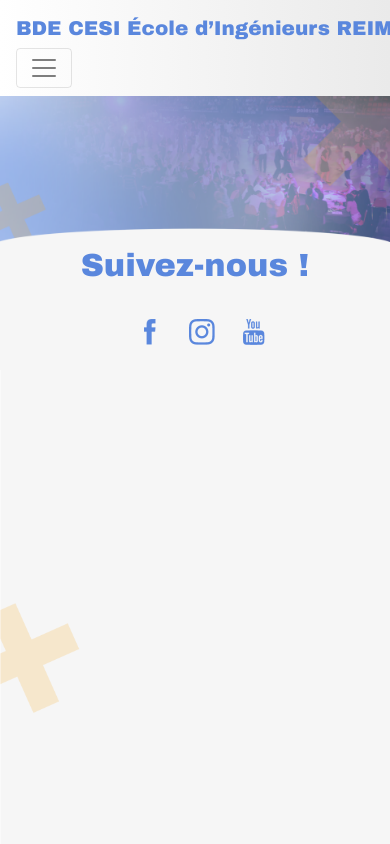
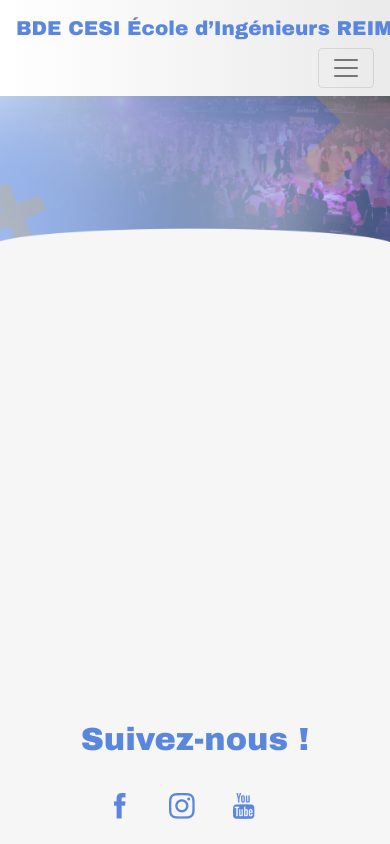
Before and after one commit to AHIsma/ProjetWeb, a PHP site: page /bdecesicampus.php in a window 390 px wide; the page is wider, and only the part inside the window is pictured. Run offline with PHP 8.4, Linux system fonts and the light colour scheme.

Commit message:
Ajout de la page principal du site et le responsive

```diff
--- a/assets/css/style.css
+++ b/assets/css/style.css
@@ -1,21 +1,31 @@
-body {
+* {
+    box-sizing: border-box;
+    margin: 0;
+    padding: 0;
+}
+
+/* PAGE D'ACCUEIL */
+
+.body_index {
     background-image: url("../images/fond.png");
     background-size: cover;
     font-family: "Neusa Next Std", "Arial Black", Arial, Verdana, sans-serif;
-}
-
-/* PAGE D'ACCUEIL */
-.page_accueil {
     display: flex;
     flex-direction: column;
     justify-content: center;
+    min-height: 100vh;
+}
+
+.page_accueil {
+    width: 100%;
+    display: flex;
+    flex-direction: column;
+    text-align: center;
     align-items: center;
-    text-align: center;
     color: #515C6F;
 }
 
 .logo_page_accueil {
-    margin-top: 10%;
     width: 18em;
 }
 
@@ -30,6 +40,14 @@ body {
 
 /* DEUXIEME PAGE D'ACCUEIL */
 
+.body_bdecesicampus {
+    background-color: #F6F6F6;
+    font-family: "Neusa Next Std", "Arial Black", Arial, Verdana, sans-serif;
+    display: flex;
+    flex-direction: column;
+    min-height: 100vh;
+}
+
 .navbar {
     background: linear-gradient(to right, #FFFFFF, #EAEAEA);
 }
@@ -42,7 +60,10 @@ body {
     width: 100%;
 }
 
-footer {
+.footer_bdecesicampus {
+    position: absolute;
+    width: 100%;
+    bottom: 0;
     font-size: 2em;
     font-weight: 300;
     display: flex;
@@ -53,17 +74,18 @@ footer {
 
 }
 
+.footer_bdecesicampus p {
+    align-items: center;
+}
+
 .sociaux {
     display: flex;
     list-style-type: none;
-    justify-content: space-between;
+    min-width: 50%;
+    align-items: center;
+    justify-content: space-evenly;
 }
-.fb {
+
+.footer_bdecesicampus ul li img {
     width: 50%;
 }
-.insta {
-    width: 50%;
-}
-.youtube {
-    width: 50%;
-}
--- a/assets/js/javaS.js
+++ b/assets/js/javaS.js
@@ -1,3 +1,4 @@
-$(".dropdown-menu .dropdown-item").click(function(){
-    $(".btn:first-child").html($(this).text());
-  });
+$(".dropdown-menu .dropdown-item").click(function () {
+  $(".btn:first-child").html($(this).text())
+    window.location = "bdecesicampus.php";
+});
--- a/bdecesicampus.php
+++ b/bdecesicampus.php
@@ -11,11 +11,11 @@
 	<title>BDE CESI REIMS</title>
 </head>
 
-<body>
+<body class="body_bdecesicampus">
 	<header>
 		<nav class="navbar navbar-expand-lg navbar-light bg-light">
 			<a class="navbar-brand" href="#">BDE CESI École d’Ingénieurs REIMS</a>
-			<button class="navbar-toggler" type="button" data-toggle="collapse" data-target="#navbarNavAltMarkup"
+			<button class="navbar-toggler ml-auto" type="button" data-toggle="collapse" data-target="#navbarNavAltMarkup"
 				aria-controls="navbarNavAltMarkup" aria-expanded="false" aria-label="Toggle navigation">
 				<span class="navbar-toggler-icon"></span>
 			</button>
@@ -33,7 +33,7 @@
 				alt="Image d'un evenement BDE" />
 		</aside>
 	</main>
-	<footer>
+	<footer class="footer_bdecesicampus">
 		<p>Suivez-nous !</p>
 		<ul class="sociaux">
 		<li><a href="https://www.qries.com/"><img class="fb" src="assets/images/ico_facebook.png" /> </a></li>
--- a/index.php
+++ b/index.php
@@ -11,7 +11,7 @@
 	<title>Accueil</title>
 </head>
 
-<body>
+<body class="body_index">
 
 	<main>
 		<div class="page_accueil">
```
